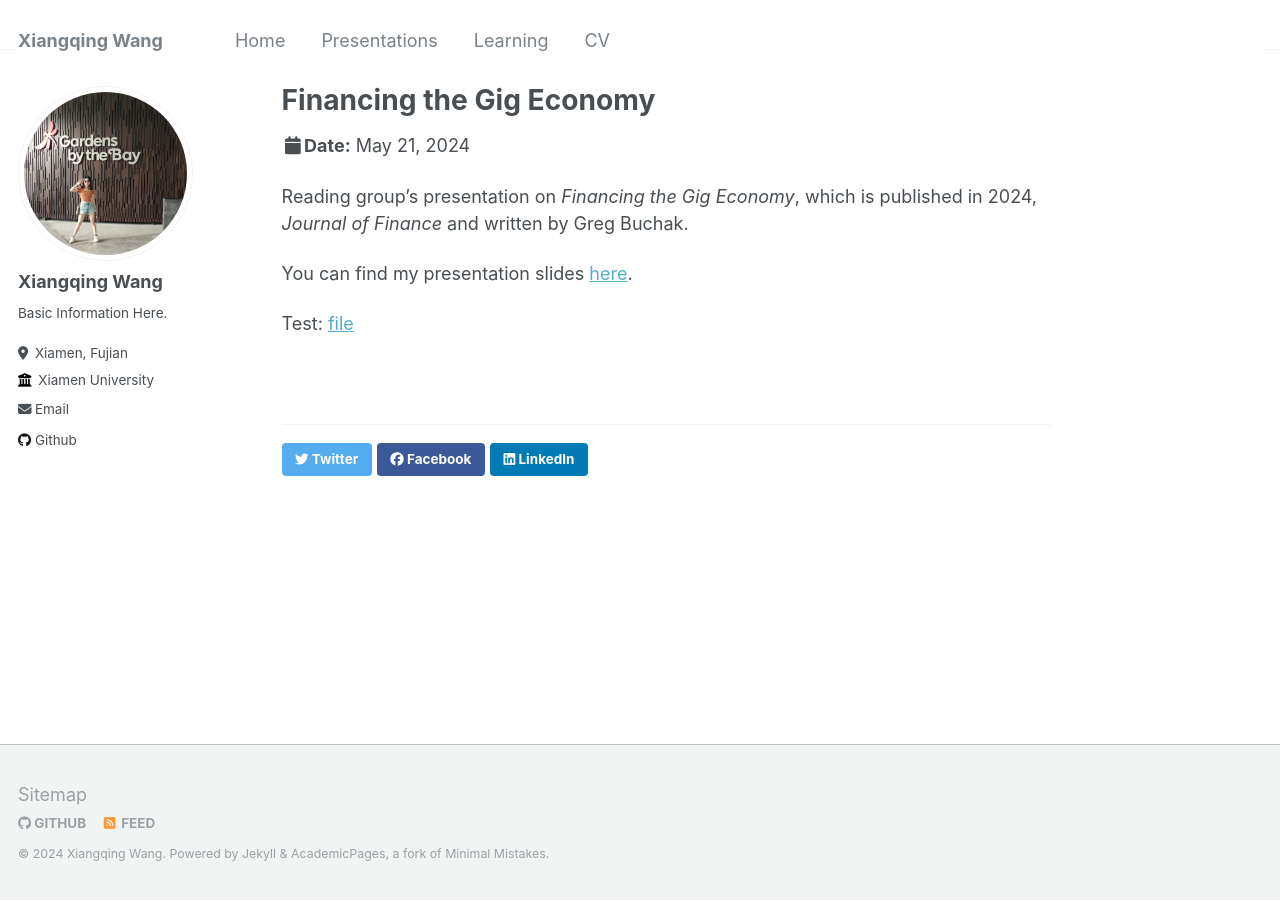
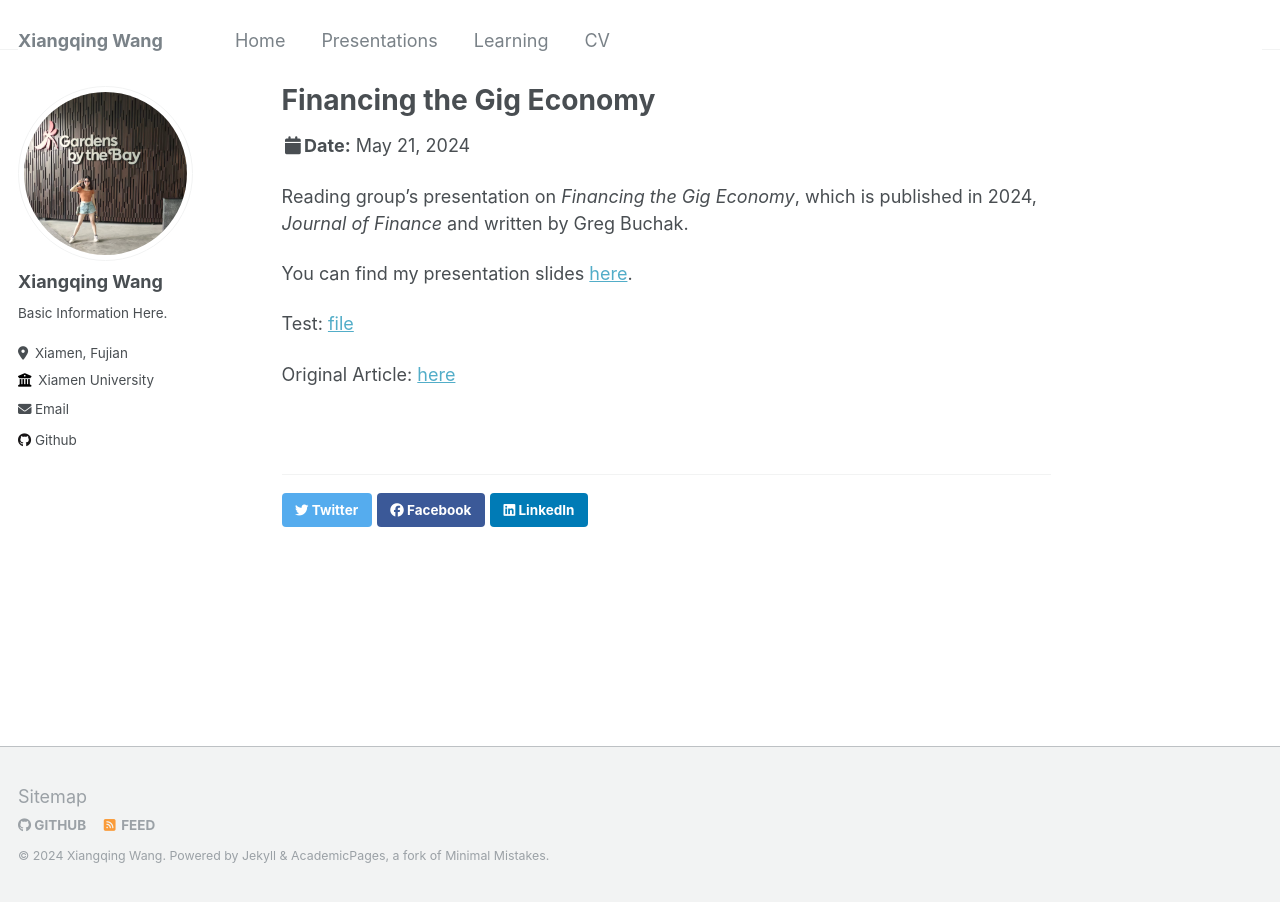
Before and after one commit to leahxqing/leahxqing.github.io, a Jekyll site: the page built from _talks/2024_05_21_JF.md, in a window 1280 px wide. Built offline with Jekyll 4.4.1, drawn with Linux system fonts in a browser that asks for light colours.

Commit message:
Update 2024_05_21_JF.md

```diff
--- a/_talks/2024_05_21_JF.md
+++ b/_talks/2024_05_21_JF.md
@@ -13,3 +13,5 @@ Reading group's presentation on *Financing the Gig Economy*, which is published
 You can find my presentation slides [here](http://leahxqing.github.io/files/pre_gig_wxq.pdf).
 
 Test: [file](http://leahxqing.github.io/talks/Gig_wxq.pdf)
+
+Original Article: [here](https://onlinelibrary.wiley.com/doi/10.1111/jofi.13292)
```
